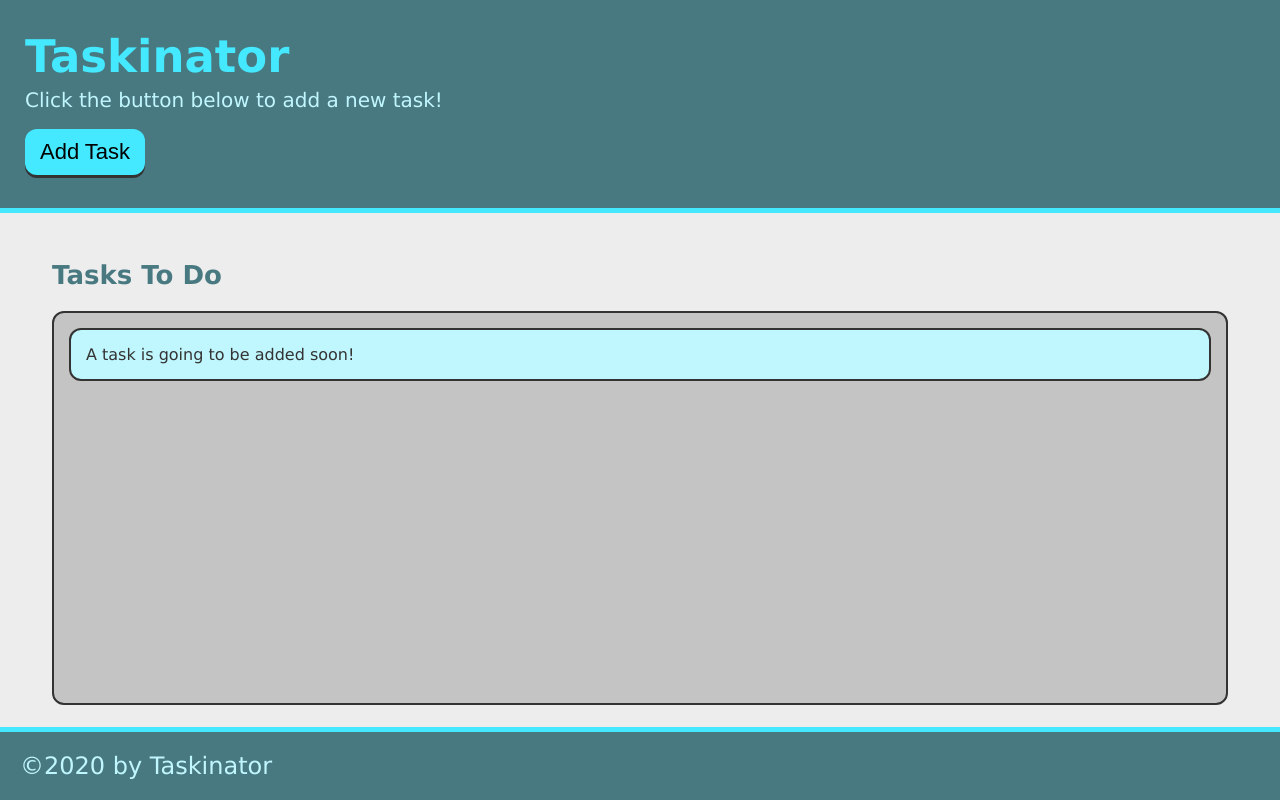
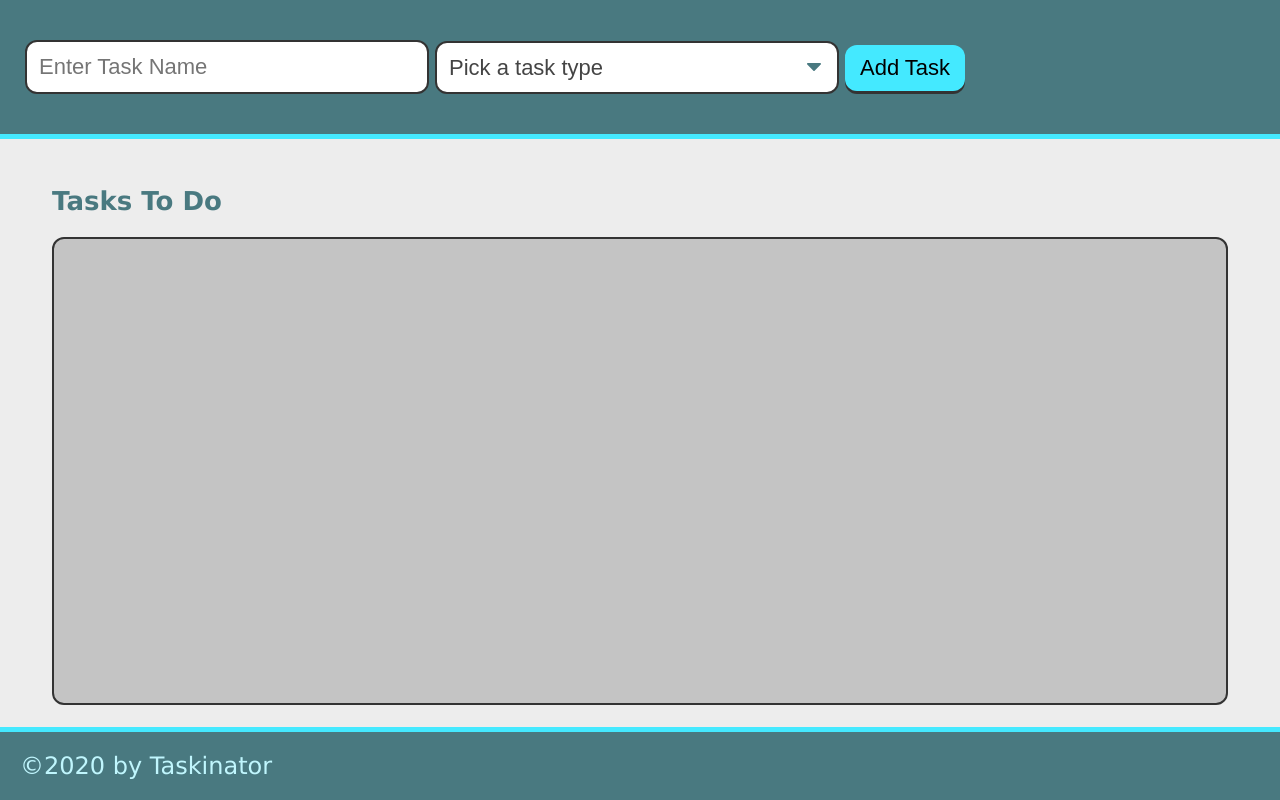
Before and after one commit to Shayneous/Taskinator, a plain HTML site: page index.html in a window 1280 px wide. Drawn offline with Linux system fonts and the light colour scheme; files whose address does not match are found by name.

Commit message:
form submission update

```diff
--- a/assets/js/script.js
+++ b/assets/js/script.js
@@ -1,11 +1,13 @@
-var buttonEl = document.querySelector("#save-task");
+var formEl = document.querySelector("#task-form");
 var tasksToDoEl = document.querySelector("#tasks-to-do");
 
-var createTaskHandler = function() {
-    var listItemEl = document.createElement("li");
-    listItemEl.className = "task-item";
-    listItemEl.textContent = "This is a new task.";
-    tasksToDoEl.appendChild(listItemEl);
-  }
+var createTaskHandler = function(event) {
+  event.preventDefault();
 
-  buttonEl.addEventListener("click", createTaskHandler);
+  var listItemEl = document.createElement("li");
+  listItemEl.className = "task-item";
+  listItemEl.textContent = "This is a new task.";
+  tasksToDoEl.appendChild(listItemEl);
+  };
+
+  formEl.addEventListener("submit", createTaskHandler);
--- a/index.html
+++ b/index.html
@@ -11,17 +11,28 @@
 
 <body>
     <header>
-        <h1 class="page-title">Taskinator</h1>
-        <p>Click the button below to add a new task!</p>
-        <button class="btn" id="save-task">Add Task</button>
+        <form id="task-form">
+            <div class="form-group">
+                <input type="text" name="task-name" placeholder="Enter Task Name" />
+              </div>
+              <div class="form-group">
+                <select name="task-type" class="select-dropdown">
+                  <option value="" disabled selected>Pick a task type</option>
+                  <option value="Print">Print</option>
+                  <option value="Web">Web</option>
+                  <option value="Mobile">Mobile</option>
+                </select>
+              </div>
+            <div class="form-group">
+              <button class="btn" id="save-task" type="submit">Add Task</button>
+            </div>
+          </form>
     </header>
 
     <main class="page-content">
         <section class="task-list-wrapper">
             <h2 class="list-title">Tasks To Do</h2>
-            <ul class="task-list" id="tasks-to-do">
-                <li class="task-item">A task is going to be added soon!</li>
-            </ul>
+            <ul class="task-list" id="tasks-to-do"></ul>
         </section>
     </main>
 
```
